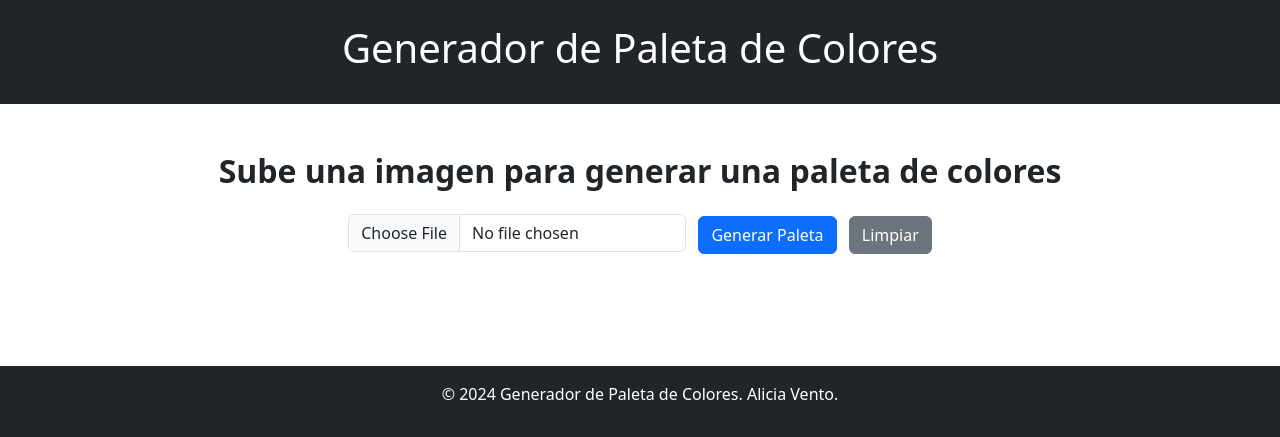
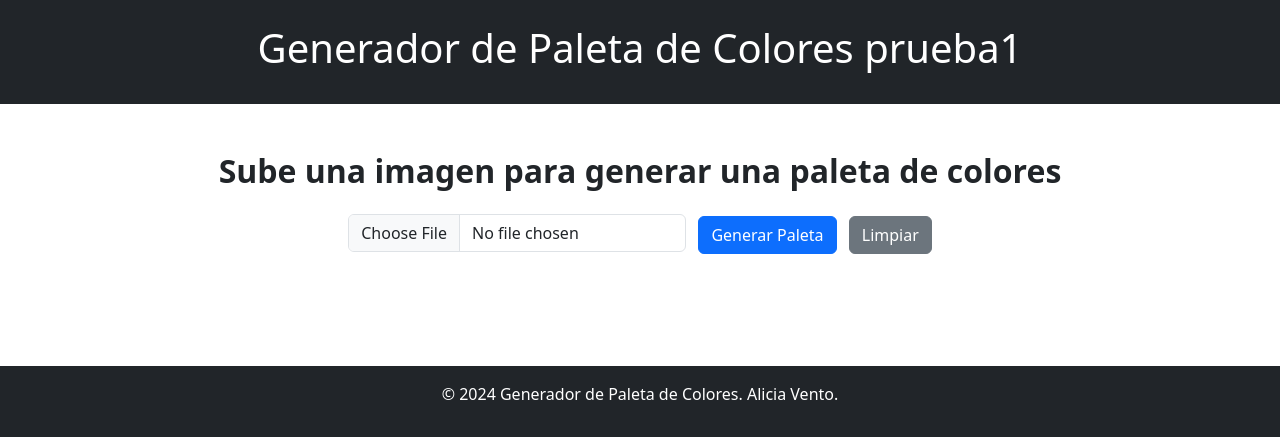
Before and after one commit to alicevento/paleta_de_colores, a Flask app: page / in a window 1280 px wide. Shown: the top 437 px of the page. Run offline with Flask 3, Linux system fonts and the light colour scheme.

Commit message:
Prueba aws

```diff
--- a/templates/index.html
+++ b/templates/index.html
@@ -30,7 +30,7 @@
 <body>
     <!-- Header -->
     <header class="bg-dark text-white text-center py-4">
-        <h1>Generador de Paleta de Colores</h1>
+        <h1>Generador de Paleta de Colores prueba1</h1>
     </header>
 
     <!-- Main Content -->
```
